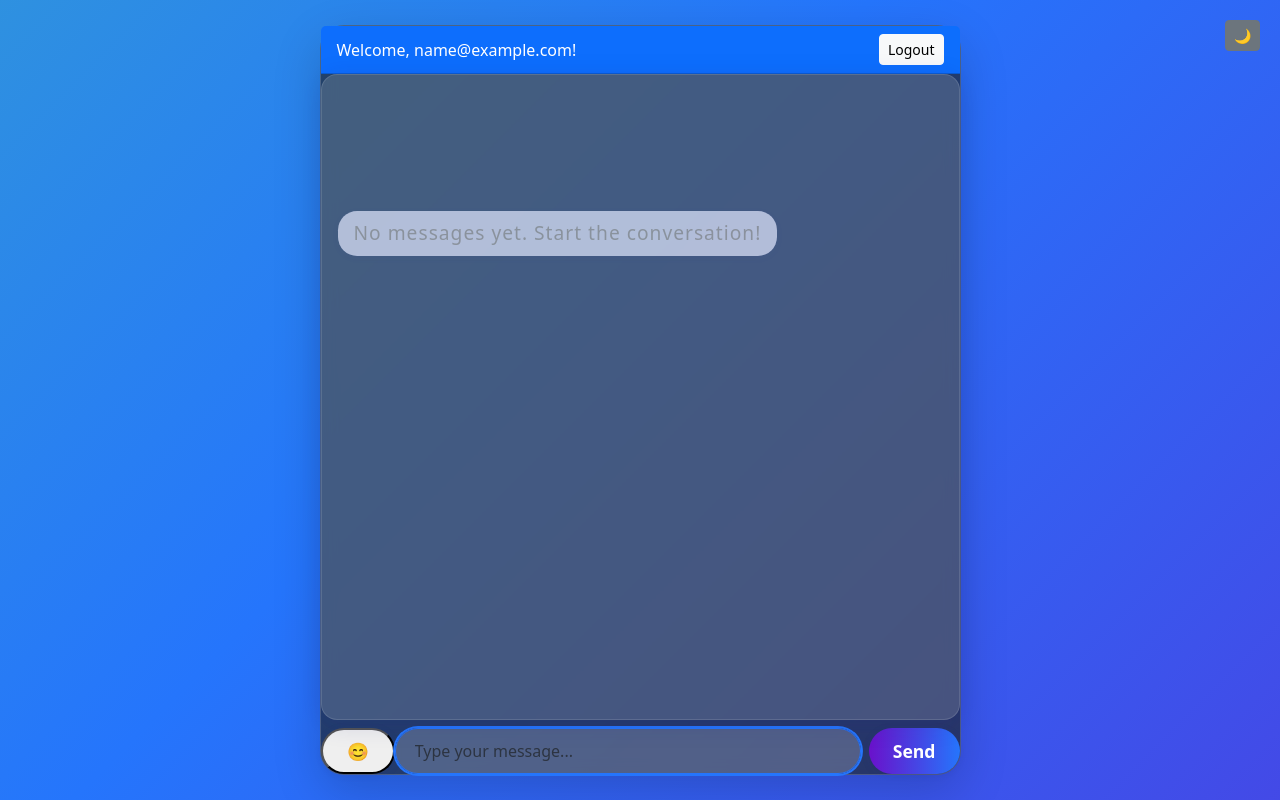
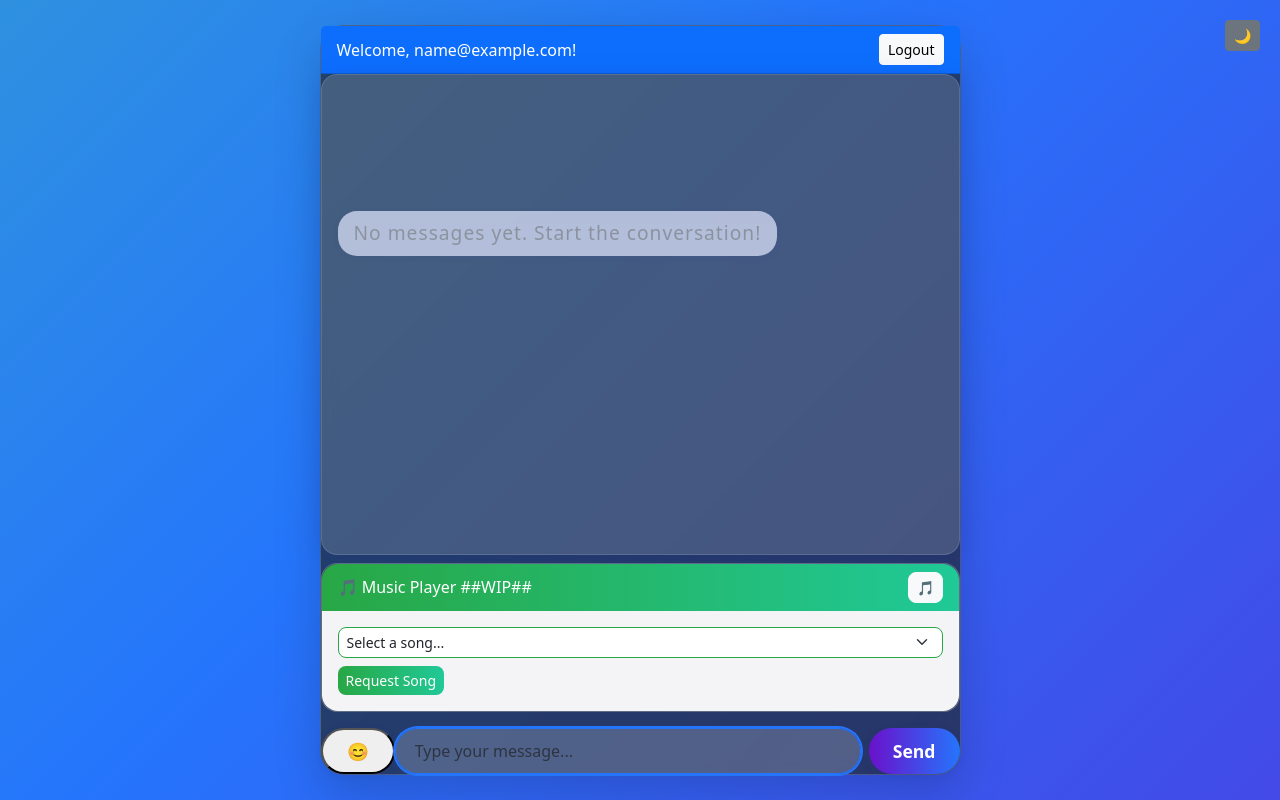
Before and after one commit to harsh-u/chatroom_app, a Flask app: page /chat in a window 1280 px wide. Run offline with Flask 3, Linux system fonts and the light colour scheme; the visitor is signed in with stand-in values (Sample User, id 1); data that the repository does not hold is empty; some libraries are stand-ins or nearby versions.

Commit message:
adding-music-features

```diff
--- a/app.py
+++ b/app.py
@@ -4,13 +4,17 @@ from flask_socketio import SocketIO, emit
 from flask_login import LoginManager, login_user, login_required, logout_user, UserMixin, current_user
 from werkzeug.security import generate_password_hash, check_password_hash
 import hashlib
-from datetime import timedelta
+from datetime import timedelta, datetime
 import re
+import json
+from collections import deque
+from flask_wtf import CSRFProtect
 
 app = Flask(__name__)
 app.config['SECRET_KEY'] = 'your_secret_key'
 app.config['SQLALCHEMY_DATABASE_URI'] = 'mysql+mysqldb://root:root@127.0.0.1:3306/chatroom_db?charset=utf8mb4'
 db = SQLAlchemy(app)
+csrf = CSRFProtect(app)
 socketio = SocketIO(app, cors_allowed_origins=[
          "https://beconversive.in",
          "https://www.beconversive.in",
@@ -21,6 +25,63 @@ login_manager = LoginManager(app)
 login_manager.login_view = 'login'
 
 ADMIN_PASSWORD = 'supersecretadminpass'  # Change this to your desired admin password
+
+# Music queue system
+music_queue = deque()
+current_song = None
+is_playing = False
+
+# Bollywood Romantic Songs Library
+MUSIC_LIBRARY = {
+    'Fer Millange': {
+        'title': 'Fer Millange',
+        'url': 'https://www.youtube.com/watch?v=DLZD47lj82o',
+        'duration': 260,
+        'artist': ''
+    },
+    'Sahiba': {
+        'title': 'Sahiba',
+        'url': 'https://www.youtube.com/watch?v=n2dVFdqMYGA',
+        'duration': 300,
+        'artist': ''
+    },
+    'Par Ab Jo Aayegi Tu by AUR': {
+        'title': 'Par Ab Jo Aayegi Tu by AUR',
+        'url': 'https://www.youtube.com/watch?v=DAA0Xb8bDMc',
+        'duration': 280,
+        'artist': ''
+    },
+    'Afusic - Pal Pal': {
+        'title': 'Afusic - Pal Pal',
+        'url': 'https://www.youtube.com/watch?v=AbkEmIgJMcU',
+        'duration': 320,
+        'artist': ''
+    },
+    'tere_sang_yaara': {
+        'title': 'Tere Sang Yaara - Rustom',
+        'url': 'https://www.youtube.com/watch?v=7HDeem-JaSY',
+        'duration': 260,
+        'artist': ''
+    },
+    'kal_ho_na_ho': {
+        'title': 'Kal Ho Naa Ho - Title Track',
+        'url': 'https://www.youtube.com/watch?v=7HDeem-JaSY',
+        'duration': 310,
+        'artist': ''
+    },
+    'Maand': {
+        'title': 'Maand',
+        'url': 'https://www.youtube.com/watch?v=hAllPDaZkBo',
+        'duration': 185,
+        'artist': ''
+    },
+    'Dooron Dooron': {
+        'title': 'Dooron Dooron',
+        'url': 'https://www.youtube.com/watch?v=9T-Zbxg9X_4',
+        'duration': 366,
+        'artist': ''
+    }
+}
 
 # User model
 class User(UserMixin, db.Model):
@@ -156,6 +217,103 @@ def handle_send_message(data):
         'timestamp': msg.timestamp.strftime('%Y-%m-%d %H:%M:%S')
     }, broadcast=True)
 
+@socketio.on('request_music')
+def handle_music_request(data):
+    if not current_user.is_authenticated:
+        return
+
+    song_id = data.get('song_id')
+    if song_id not in MUSIC_LIBRARY:
+        emit('music_error', {'message': 'Song not found'})
+        return
+
+    song = MUSIC_LIBRARY[song_id]
+    song_request = {
+        'id': song_id,
+        'title': song['title'],
+        'url': song['url'],
+        'duration': song['duration'],
+        'requested_by': current_user.email,
+        'timestamp': datetime.now().strftime('%Y-%m-%d %H:%M:%S')
+    }
+
+    # Add to queue
+    music_queue.append(song_request)
+
+    # If nothing is playing, start playing
+    global current_song, is_playing
+    if not is_playing:
+        play_next_song()
+    else:
+        # Notify everyone about the new song in queue
+        emit('music_queue_updated', {
+            'queue': list(music_queue),
+            'current_song': current_song
+        }, broadcast=True)
+
+    # Notify the requester
+    emit('music_request_success', {
+        'message': f'Added "{song["title"]}" to queue',
+        'position': len(music_queue)
+    })
+
+@socketio.on('skip_song')
+def handle_skip_song():
+    if not current_user.is_authenticated:
+        return
+
+    global current_song, is_playing
+    if is_playing:
+        play_next_song()
+        emit('music_skipped', {
+            'message': f'Song skipped by {current_user.email}'
+        }, broadcast=True)
+
+@socketio.on('get_music_status')
+def handle_get_music_status():
+    if not current_user.is_authenticated:
+        return
+
+    emit('music_status', {
+        'current_song': current_song,
+        'is_playing': is_playing,
+        'queue': list(music_queue)
+    })
+
+def play_next_song():
+    global current_song, is_playing
+
+    if music_queue:
+        current_song = music_queue.popleft()
+        is_playing = True
+
+        # Notify everyone about the new song
+        socketio.emit('music_started', {
+            'song': current_song
+        })
+
+        # Also update the queue display
+        socketio.emit('music_queue_updated', {
+            'queue': list(music_queue),
+            'current_song': current_song
+        })
+
+        # Schedule next song
+        socketio.sleep(current_song['duration'])
+        play_next_song()
+    else:
+        current_song = None
+        is_playing = False
+        socketio.emit('music_stopped', {
+            'message': 'No more songs in queue'
+        })
+
+        # Clear the queue display
+        socketio.emit('music_queue_updated', {
+            'queue': [],
+            'current_song': None
+        })
+
 def is_admin():
     return session.get('is_admin', False)
 
--- a/static/main.js
+++ b/static/main.js
@@ -18,6 +18,10 @@ document.addEventListener('DOMContentLoaded', function() {
     notifySound.onerror = function() {
         console.error('Notification sound could not be loaded. Please ensure static/notify.mp3 exists and is a valid mp3 file.');
     };
+
+    // Music player variables
+    var currentAudio = null;
+    var musicEnabled = true;
 
     // Autofocus input on load
     input.focus();
@@ -179,6 +183,51 @@ document.addEventListener('DOMContentLoaded', function() {
                     notifySound.play();
                 }
             });
+
+            // Music player Socket.IO events
+            socket.on('music_started', function(data) {
+                console.log('Music started:', data.song);
+                playMusic(data.song);
+                updateMusicUI(data.song, true);
+            });
+
+            socket.on('music_stopped', function(data) {
+                console.log('Music stopped:', data.message);
+                stopMusic();
+                updateMusicUI(null, false);
+            });
+
+            socket.on('music_queue_updated', function(data) {
+                console.log('Queue updated:', data);
+                updateQueueUI(data.queue, data.current_song);
+            });
+
+            socket.on('music_request_success', function(data) {
+                console.log('Music request success:', data);
+                showNotification(data.message, 'success');
+            });
+
+            socket.on('music_error', function(data) {
+                console.log('Music error:', data);
+                showNotification(data.message, 'error');
+            });
+
+            socket.on('music_skipped', function(data) {
+                console.log('Music skipped:', data);
+                showNotification(data.message, 'info');
+            });
+
+            socket.on('music_status', function(data) {
+                console.log('Music status received:', data);
+                updateMusicUI(data.current_song, data.is_playing);
+                updateQueueUI(data.queue, data.current_song);
+                if (data.current_song && data.is_playing) {
+                    playMusic(data.current_song);
+                }
+            });
+
+            // Get initial music status
+            socket.emit('get_music_status');
         });
 
     form.addEventListener('submit', function(e) {
@@ -187,6 +236,186 @@ document.addEventListener('DOMContentLoaded', function() {
             socket.emit('send_message', { message: input.value });
             input.value = '';
             input.focus();
+        }
+    });
+
+    // Music player functions
+    function playMusic(song) {
+        if (!musicEnabled) return;
+
+        stopMusic();
+        console.log('Starting to play:', song.title, 'from URL:', song.url);
+
+        // Check if it's a YouTube URL
+        if (song.url.includes('youtube.com') || song.url.includes('youtu.be')) {
+            playYouTubeMusic(song);
+        } else {
+            playDirectAudio(song);
+        }
+    }
+
+    function playYouTubeMusic(song) {
+        // Create a hidden iframe for YouTube audio
+        const iframe = document.createElement('iframe');
+        iframe.style.display = 'none';
+        iframe.style.width = '0';
+        iframe.style.height = '0';
+        iframe.style.border = '0';
+
+        // Convert YouTube URL to embed format
+        let videoId = song.url.split('v=')[1];
+        if (videoId) {
+            videoId = videoId.split('&')[0]; // Remove any additional parameters
+        }
+
+        iframe.src = `https://www.youtube.com/embed/${videoId}?autoplay=1&controls=0&disablekb=1&fs=0&modestbranding=1&rel=0&showinfo=0&iv_load_policy=3&cc_load_policy=0&start=0&end=${song.duration}`;
+
+        // Store reference to current audio element
+        currentAudio = iframe;
+
+        // Add to page
+        document.body.appendChild(iframe);
+
+        // Auto-remove after song duration
+        setTimeout(() => {
+            if (iframe.parentNode) {
+                iframe.remove();
+            }
+            currentAudio = null;
+        }, song.duration * 1000);
+
+        console.log('YouTube music started:', song.title);
+    }
+
+    function playDirectAudio(song) {
+        currentAudio = new Audio();
+        currentAudio.src = song.url;
+        currentAudio.volume = 0.3;
+        currentAudio.preload = 'auto';
+
+        // Add event listeners for better error handling
+        currentAudio.addEventListener('loadstart', () => {
+            console.log('Audio loading started');
+        });
+
+        currentAudio.addEventListener('canplay', () => {
+            console.log('Audio can start playing');
+            currentAudio.play().catch(e => {
+                console.error('Error playing music:', e);
+                showNotification('Error playing audio. Please try another song.', 'error');
+            });
+        });
+
+        currentAudio.addEventListener('error', (e) => {
+            console.error('Audio error:', e);
+            showNotification('Error loading audio. Please try another song.', 'error');
+        });
+
+        currentAudio.addEventListener('ended', () => {
+            console.log('Audio ended naturally');
+            currentAudio = null;
+        });
+
+        // Try to load the audio
+        currentAudio.load();
+    }
+
+    function stopMusic() {
+        if (currentAudio) {
+            if (currentAudio.tagName === 'IFRAME') {
+                // Stop YouTube iframe
+                currentAudio.remove();
+            } else {
+                // Stop direct audio
+                currentAudio.pause();
+                currentAudio.src = '';
+            }
+            currentAudio = null;
+            console.log('Music stopped');
+        }
+    }
+
+    function updateMusicUI(song, isPlaying) {
+        const currentSongDiv = document.getElementById('current-song');
+        const skipBtn = document.getElementById('skip-btn');
+        const songTitle = document.getElementById('song-title');
+        const songRequester = document.getElementById('song-requester');
+
+        if (song && isPlaying) {
+            currentSongDiv.style.display = 'block';
+            skipBtn.style.display = 'inline-block';
+            songTitle.textContent = song.title;
+            songRequester.textContent = song.requested_by;
+        } else {
+            currentSongDiv.style.display = 'none';
+            skipBtn.style.display = 'none';
+        }
+    }
+
+    function updateQueueUI(queue, currentSong) {
+        const queueInfo = document.getElementById('queue-info');
+        const queueCount = document.getElementById('queue-count');
+
+        if (queue && queue.length > 0) {
+            queueInfo.style.display = 'block';
+            queueCount.textContent = queue.length;
+        } else {
+            queueInfo.style.display = 'none';
+        }
+    }
+
+    function showNotification(message, type) {
+        // Create a simple notification
+        const notification = document.createElement('div');
+        notification.className = `alert alert-${type === 'error' ? 'danger' : type === 'success' ? 'success' : 'info'} alert-dismissible fade show`;
+        notification.style.position = 'fixed';
+        notification.style.top = '20px';
+        notification.style.right = '20px';
+        notification.style.zIndex = '9999';
+        notification.innerHTML = `
+            ${message}
+            <button type="button" class="btn-close" data-bs-dismiss="alert"></button>
+        `;
+        document.body.appendChild(notification);
+
+        // Auto remove after 3 seconds
+        setTimeout(() => {
+            if (notification.parentNode) {
+                notification.remove();
+            }
+        }, 3000);
+    }
+
+    // Music player UI controls
+    document.getElementById('request-song-btn').addEventListener('click', function() {
+        const songSelect = document.getElementById('song-select');
+        const selectedSong = songSelect.value;
+
+        if (selectedSong) {
+            socket.emit('request_music', { song_id: selectedSong });
+            songSelect.value = '';
+        } else {
+            showNotification('Please select a song first', 'error');
+        }
+    });
+
+    document.getElementById('skip-btn').addEventListener('click', function() {
+        socket.emit('skip_song');
+    });
+
+    document.getElementById('music-toggle').addEventListener('click', function() {
+        musicEnabled = !musicEnabled;
+        const btn = this;
+
+        if (musicEnabled) {
+            btn.textContent = '🔊';
+            btn.className = 'btn btn-light btn-sm';
+            showNotification('Music enabled', 'success');
+        } else {
+            btn.textContent = '🔇';
+            btn.className = 'btn btn-secondary btn-sm';
+            stopMusic();
+            showNotification('Music disabled', 'info');
         }
     });
 
--- a/static/style.css
+++ b/static/style.css
@@ -214,3 +214,86 @@ body.dark-mode .btn-primary {
     margin-bottom: 0.2rem;
     min-height: 1.5rem;
 }
+
+body.dark-mode .emoji-btn:hover {
+    background: rgba(106, 17, 203, 0.3);
+}
+
+/* Music Player Styles */
+.music-player-section {
+    background: rgba(255,255,255,0.1);
+    border-radius: 1rem;
+    backdrop-filter: blur(8px);
+    border: 1px solid rgba(255,255,255,0.2);
+}
+
+.music-player-section .card {
+    background: transparent;
+    border: none;
+}
+
+.music-player-section .card-header {
+    background: linear-gradient(90deg, #28a745, #20c997) !important;
+    border-radius: 1rem 1rem 0 0;
+    border: none;
+}
+
+.music-player-section .card-body {
+    background: rgba(255,255,255,0.95);
+    border-radius: 0 0 1rem 1rem;
+    padding: 1rem;
+}
+
+body.dark-mode .music-player-section .card-body {
+    background: rgba(34,40,49,0.95);
+    color: #f1f1f1;
+}
+
+#current-song {
+    background: rgba(40, 167, 69, 0.1);
+    padding: 0.5rem;
+    border-radius: 0.5rem;
+    border-left: 3px solid #28a745;
+}
+
+body.dark-mode #current-song {
+    background: rgba(40, 167, 69, 0.2);
+}
+
+#queue-info {
+    background: rgba(255, 193, 7, 0.1);
+    padding: 0.5rem;
+    border-radius: 0.5rem;
+    border-left: 3px solid #ffc107;
+}
+
+body.dark-mode #queue-info {
+    background: rgba(255, 193, 7, 0.2);
+}
+
+.music-controls button {
+    margin-left: 0.5rem;
+    border-radius: 0.5rem;
+    transition: all 0.2s;
+}
+
+.music-controls button:hover {
+    transform: scale(1.05);
+}
+
+#song-select {
+    border-radius: 0.5rem;
+    border: 1px solid #28a745;
+}
+
+#request-song-btn {
+    border-radius: 0.5rem;
+    background: linear-gradient(90deg, #28a745, #20c997);
+    border: none;
+    transition: all 0.2s;
+}
+
+#request-song-btn:hover {
+    background: linear-gradient(90deg, #20c997, #28a745);
+    transform: translateY(-1px);
+}
--- a/templates/admin_login.html
+++ b/templates/admin_login.html
@@ -13,6 +13,7 @@
                 <div class="card shadow-lg p-4 mt-5">
                     <h2 class="mb-4 text-center">Admin Login</h2>
                     <form method="POST">
+                        <input type="hidden" name="csrf_token" value="{{ csrf_token() }}"/>
                         <div class="mb-3">
                             <label class="form-label">Admin Password</label>
                             <input type="password" class="form-control" name="password" required>
--- a/templates/chat.html
+++ b/templates/chat.html
@@ -23,8 +23,45 @@
                         </div>
                     </div>
                     <div id="chat-box" class="card-body chat-box mb-2"></div>
+
+                    <!-- Music Player Section -->
+                    <div class="music-player-section mb-3">
+                        <div class="card">
+                            <div class="card-header bg-success text-white d-flex justify-content-between align-items-center">
+                                <span>🎵 Music Player ##WIP##</span>
+                                <div class="music-controls">
+                                    <button id="skip-btn" class="btn btn-warning btn-sm" style="display:none;">⏭️ Skip</button>
+                                    <button id="music-toggle" class="btn btn-light btn-sm">🎵</button>
+                                </div>
+                            </div>
+                            <div class="card-body">
+                                <div id="current-song" class="mb-2" style="display:none;">
+                                    <strong>Now Playing:</strong> <span id="song-title"></span>
+                                    <br><small>Requested by: <span id="song-requester"></span></small>
+                                </div>
+                                <div id="queue-info" class="mb-2" style="display:none;">
+                                    <small>Songs in queue: <span id="queue-count">0</span></small>
+                                </div>
+                                <div class="music-request-section">
+                                    <select id="song-select" class="form-select form-select-sm mb-2">
+                                        <option value="">Select a song...</option>
+                                        <option value="tum_hi_ho">Tum Hi Ho - Aashiqui 2 (Arijit Singh)</option>
+                                        <option value="raabta">Raabta - Agent Vinod (Pritam, Arijit Singh)</option>
+                                        <option value="tum_se_hi">Tum Se Hi - Jab We Met (Mohit Chauhan)</option>
+                                        <option value="pehla_nasha">Pehla Nasha - Jo Jeeta Wohi Sikandar (Udit Narayan)</option>
+                                        <option value="tere_sang_yaara">Tere Sang Yaara - Rustom (Arijit Singh)</option>
+                                        <option value="kal_ho_na_ho">Kal Ho Naa Ho - Title Track (Sonu Nigam)</option>
+                                        <option value="dilwale_dulhania">Tujhe Dekha To - DDLJ (Lata, Kumar Sanu)</option>
+                                        <option value="kuch_kuch_hota_hai">Kuch Kuch Hota Hai - Title Track (Udit, Alka)</option>
+                                    </select>
+                                    <button id="request-song-btn" class="btn btn-success btn-sm">Request Song</button>
+                                </div>
+                            </div>
+                        </div>
+                    </div>
+
                     <form id="message-form" class="d-flex">
-                        <input type="text" id="message-input" class="form-control me-2" autocomplete="off" placeholder="Type your message..." required>
+                        <input type="text" id="message-input" class="form-control me-2" autocomplete="off" placeholder="Type your message...">
                         <button type="submit" class="btn btn-primary">Send</button>
                     </form>
                 </div>
--- a/templates/login.html
+++ b/templates/login.html
@@ -14,6 +14,7 @@
                 <div class="card shadow-lg p-4">
                     <h2 id="form-title" class="mb-4 text-center">Login</h2>
                     <form id="auth-form" method="POST">
+                        <input type="hidden" name="csrf_token" value="{{ csrf_token() }}"/>
                         <div class="mb-3">
                             <label class="form-label" id="identifier-label">Email or Mobile</label>
                             <input type="text" class="form-control" name="identifier" id="identifier-input" required placeholder="Enter your email or mobile">
```
